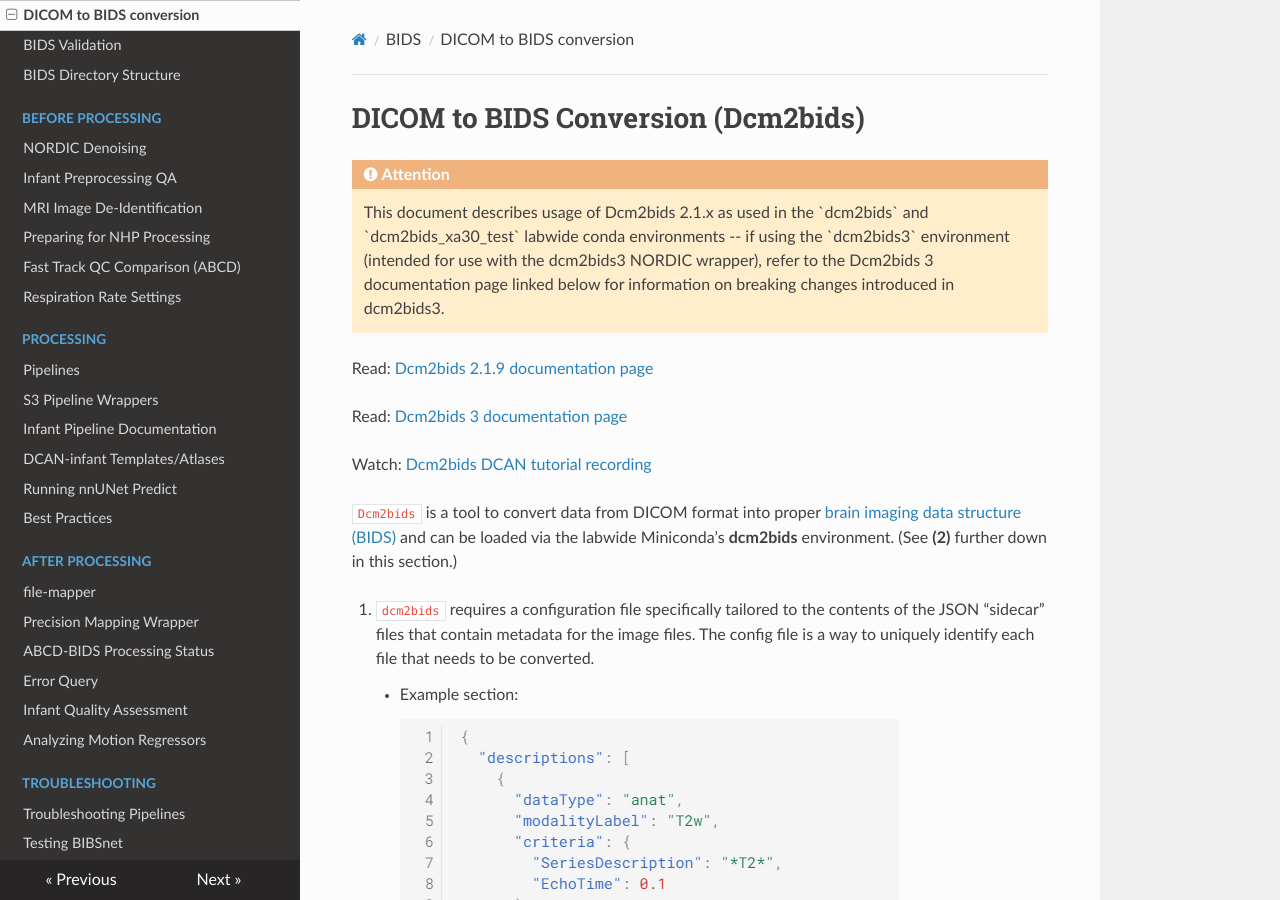
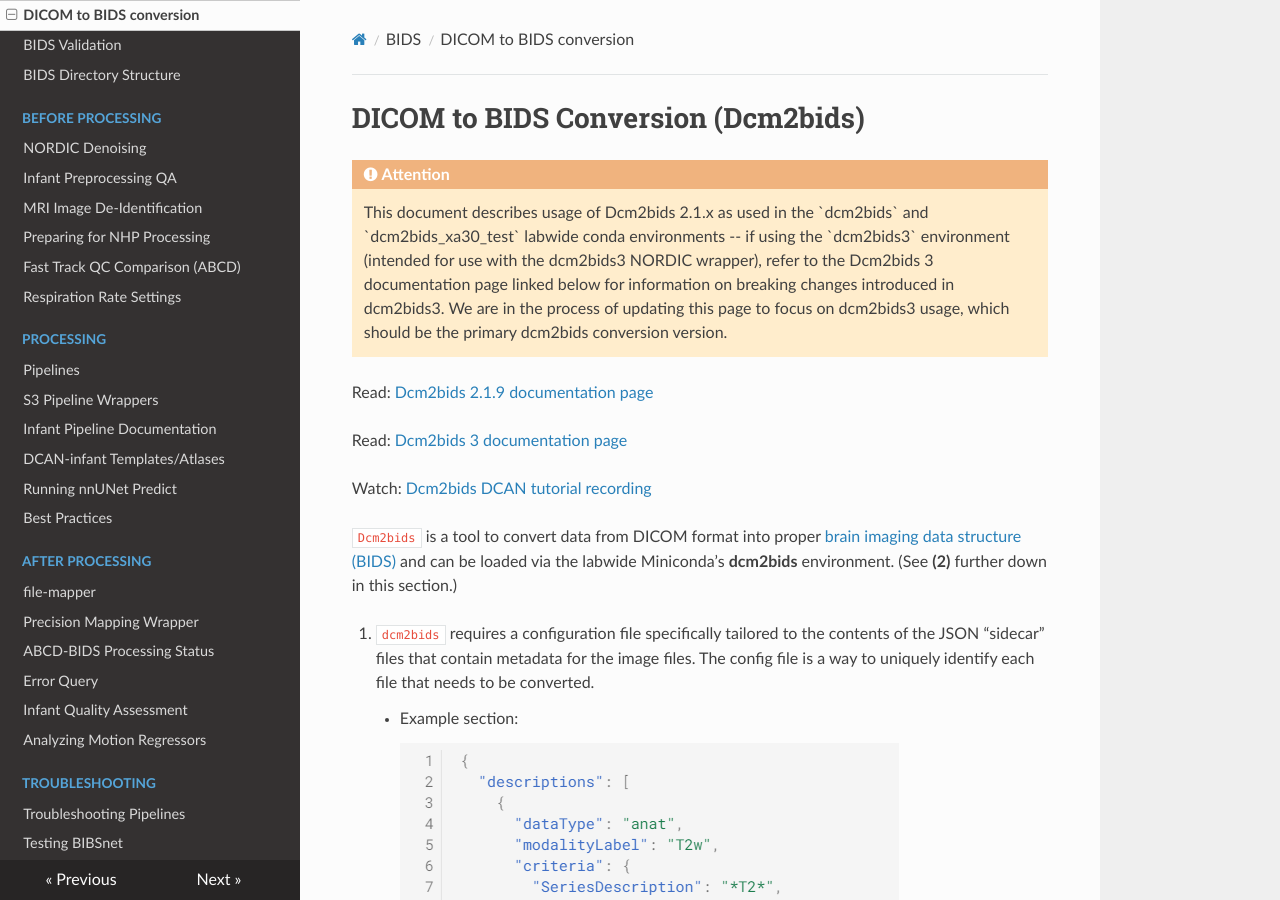
Before and after one commit to DCAN-Labs/cdni-brain, an MkDocs documentation site: the page built from docs/dcm2bids.md, in a window 1280 px wide and 900 px high. Built offline with MkDocs 1.6.1, drawn with Linux system fonts in a browser that asks for light colours; nearby versions of some CDN libraries.

Commit message:
add message about updating to dcm2bids3

```diff
--- a/docs/dcm2bids.md
+++ b/docs/dcm2bids.md
@@ -3,7 +3,7 @@
 <div class="admonition attention">
     <p class="first admonition-title">Attention</p>
     <p class="last">
-        This document describes usage of Dcm2bids 2.1.x as used in the `dcm2bids` and `dcm2bids_xa30_test` labwide conda environments -- if using the `dcm2bids3` environment (intended for use with the dcm2bids3 NORDIC wrapper), refer to the Dcm2bids 3 documentation page linked below for information on breaking changes introduced in dcm2bids3.
+        This document describes usage of Dcm2bids 2.1.x as used in the `dcm2bids` and `dcm2bids_xa30_test` labwide conda environments -- if using the `dcm2bids3` environment (intended for use with the dcm2bids3 NORDIC wrapper), refer to the Dcm2bids 3 documentation page linked below for information on breaking changes introduced in dcm2bids3. We are in the process of updating this page to focus on dcm2bids3 usage, which should be the primary dcm2bids conversion version.
     </p>
 </div>
 
```
